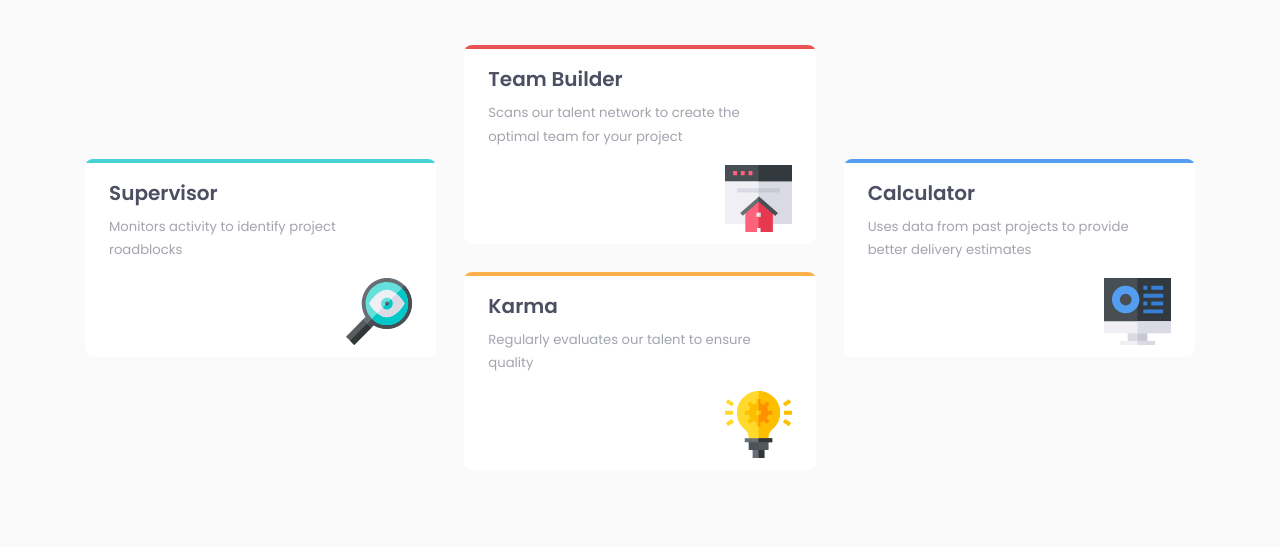
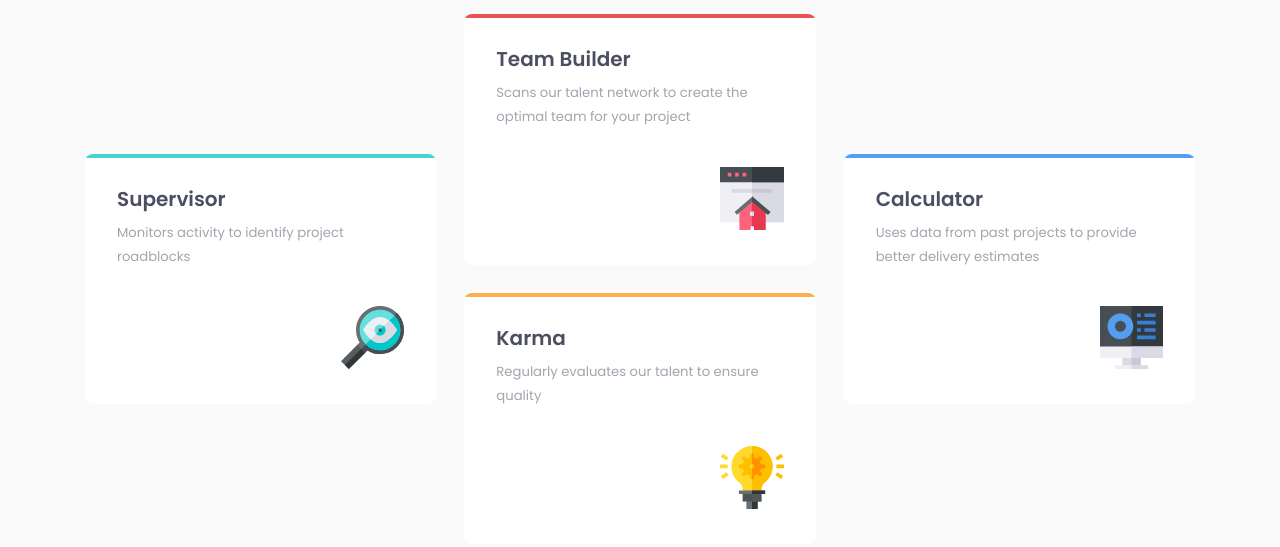
Before and after one commit to JulioCinquina/fem-four-card-feature-section, a plain HTML site: page index.html in a window 1280 px wide. Shown: the part 259-806 px from the top of the page. Drawn offline with Linux system fonts and the light colour scheme.

Commit message:
Add media query for desktop layout

```diff
--- a/style.css
+++ b/style.css
@@ -220,3 +220,15 @@ main {
     margin-block-end: 16px;
   }
 }
+
+@media screen and (min-width: 1024px) {
+  .card {
+    padding-block: 35px;
+
+    padding-inline: 32px;
+  }
+
+  .card__paragraph {
+    margin-block-end: 38px;
+  }
+}
```
